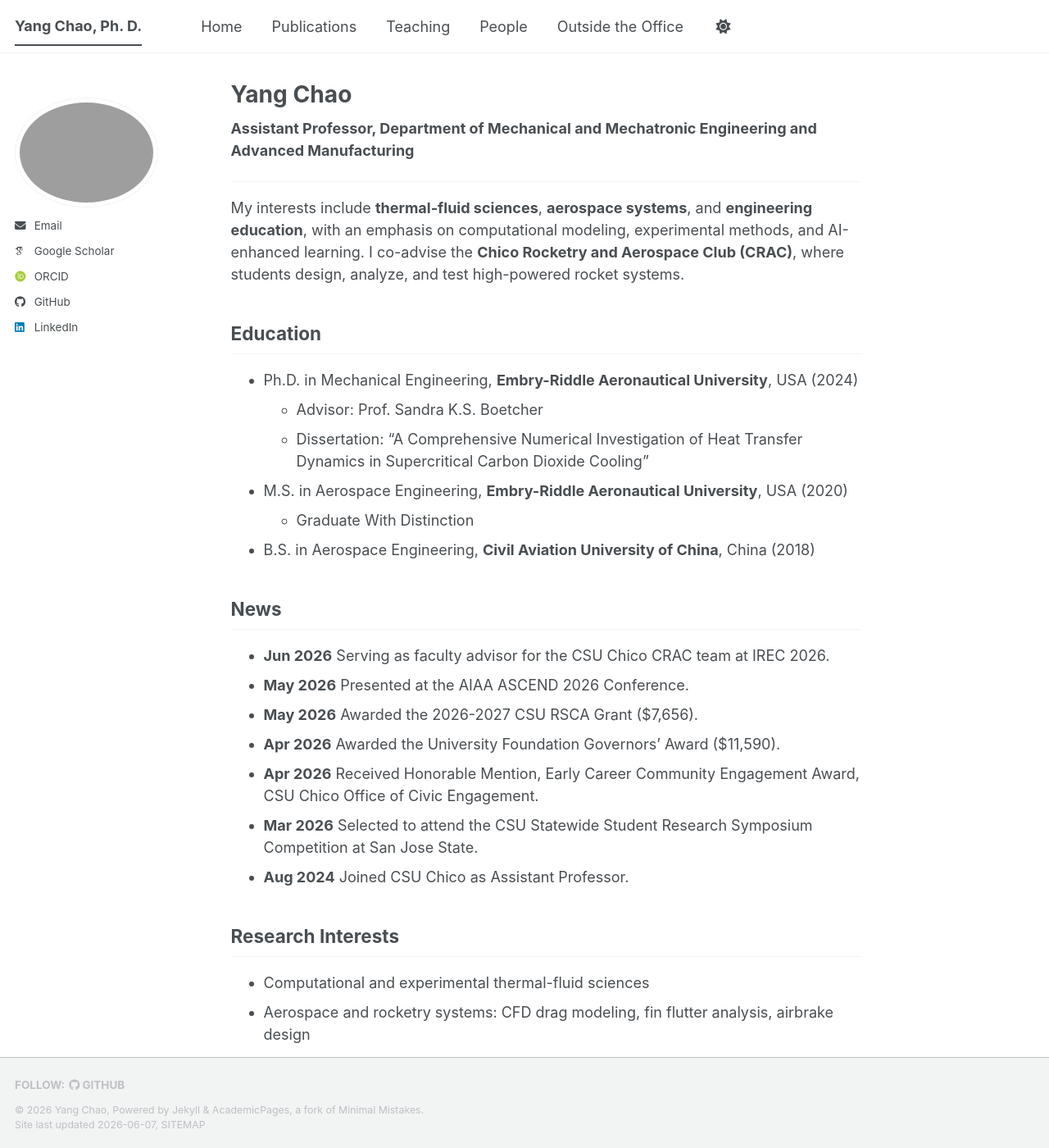
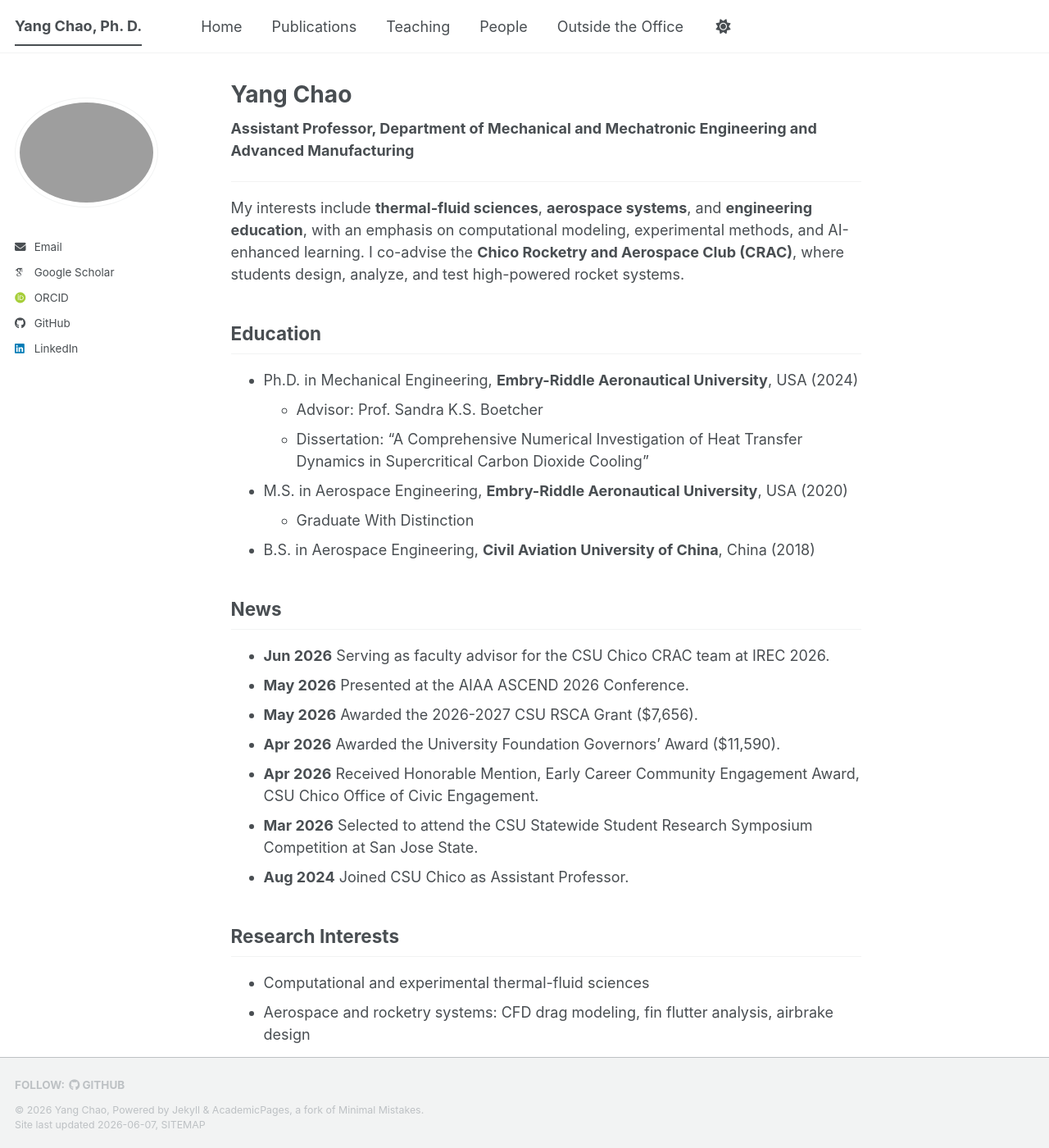
Before and after one commit to cycynyny/cycynyny.github.io, a Jekyll site: the page built from _pages/about.md, in a window 1280 px wide and 1400 px high. Shown: the whole window at 82% size. Built offline with Jekyll 4.4.1, drawn with Linux system fonts in a browser that asks for light colours; some web fonts are replaced; a script bundle is joined from its source files by our own code; library files that are not in the unit come from our copies.

Commit message:
Update main.scss

```diff
--- a/assets/css/main.scss
+++ b/assets/css/main.scss
@@ -41,3 +41,7 @@
     "vendor/font-awesome/solid",
     "vendor/font-awesome/brands"
 ;
+
+.author__avatar {
+    margin-bottom: 2rem;
+}
```
